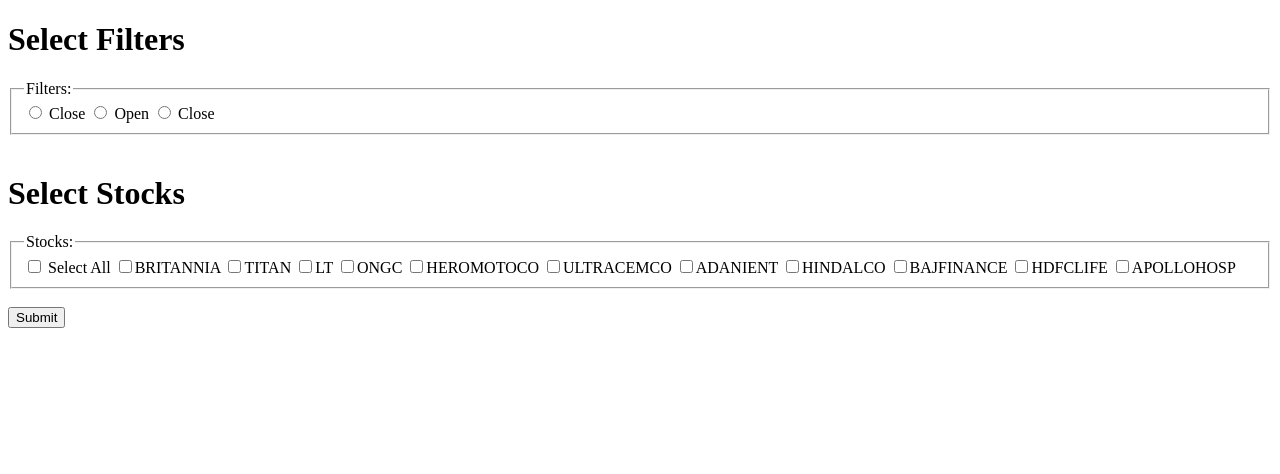
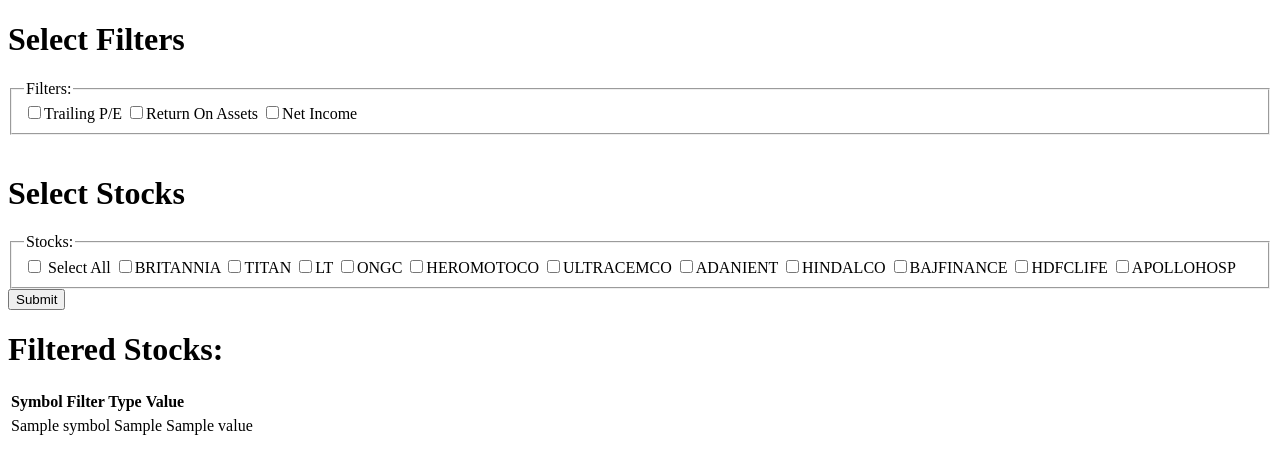
Before and after one commit to Meshram2004/COP290_Assignment1, a Flask app: template templates/Filters.html in a window 1280 px wide. Shown: the top 474 px of the page. Run offline with Flask 3, Linux system fonts and the light colour scheme; the template is opened without the code that fills it: most values are stand-ins (such as "Sample title", 1, 10 or a date in 2020); lists and menus that the app fills with data are empty.

Commit message:
3rd part new

```diff
--- a/app.py
+++ b/app.py
@@ -23,48 +23,24 @@
 
 def get_stock_value(stock_symbol, filter_type):
     try:
-        # Get historical data for the stock
-        stock_data = yf.download(stock_symbol, start='2024-01-01', end='2024-01-20')
+        stock_data = yf.Ticker(stock_symbol + ".NS")
+        if filter_type == 'filter1':
+            filtered_data = stock_data.info.get('trailingPE')
+            print("hifilter 1")
+        elif filter_type == 'filter2':
+            print("hifilter 2 before")
+            filtered_data = stock_data.info.get('returnOnAssets')
+            print("hifilter 2 after")
+        else:
+            filtered_data = stock_data.info.get('netIncome')
 
-        # Perform filtering based on filter_type
-        if filter_type == 'filter1':
-            # Your filtering logic for filter1 (e.g., use close prices)
-            filtered_data = stock_data['Close']
-        elif filter_type == 'filter2':
-            # Your filtering logic for filter2
-            # Replace this with your actual filtering logic based on the filter_type
-            filtered_data = stock_data['Open']
+        if filtered_data is not None:
+            return filtered_data
         else:
-            # Default to close prices if filter_type is unknown
-            filtered_data = stock_data['Close']
-
-        # Check if filtered_data is not empty
-        if not filtered_data.empty:
-            # Return the last value in the filtered data
-            last_value = filtered_data.iloc[-1]
-            return last_value
-        else:
-            # Handle the case when filtered_data is empty
             return None
     except Exception as e:
         print(f"Error fetching data for {stock_symbol}: {str(e)}")
-        # Return a default value or handle the error appropriately
         return None
-
-
-@app.route('/filter_stocks', methods=['POST'])
-def filter_stocks():
-    data = request.get_json()
-    print("hi")
-    filtered_stocks = []
-    print(data['stocks'])
-    for stock_symbol in data['stocks']:
-        stock_value = get_stock_value(stock_symbol, data['filters'][0])  # Assuming only one filter for simplicity
-        if stock_value > data['values'][0]:
-            filtered_stocks.append({"symbol": stock_symbol, "value": stock_value})
-
-    return jsonify(filtered_stocks)
-
 
 @app.route('/')
 def index():
@@ -113,8 +89,37 @@
     session.pop('username', None)
     return redirect(url_for('index'))
 
-@app.route('/Filters')
+@app.route('/Filters', methods=['GET', 'POST'])
 def Filters():
+    if request.method == 'POST':
+        filters = request.form.getlist('filter')
+        stocks = request.form.getlist('stock')
+        values = request.form.getlist('dynamicInput')
+        print(filters)
+        print(stocks)
+        print(values)
+        filtered_stocks = []
+
+        for stock_symbol in stocks:
+            stock_values = []
+            print("hi103")
+
+            for filter_type, filter_value in zip(filters, values):
+                filter_value = float(filter_value)
+                stock_value = get_stock_value(stock_symbol, filter_type)
+                print(stock_value)
+
+                if stock_value is not None and stock_value > filter_value:
+                    stock_values.append({"filter_type": filter_type, "value": stock_value})
+                    print(stock_values)
+
+                print("hi108")
+            if stock_values:
+                filtered_stocks.append({"symbol": stock_symbol, "values": stock_values})
+                print(filtered_stocks)
+
+        return render_template('Filters.html', filtered_stocks=filtered_stocks)
+
     return render_template('Filters.html')
 
 if __name__ == '__main__':
--- a/templates/Filters.html
+++ b/templates/Filters.html
@@ -3,8 +3,7 @@
 <head>
     <meta charset="UTF-8">
     <meta name="viewport" content="width=device-width, initial-scale=1.0">
-    <title>Options Page</title>
-    <script src="https://code.jquery.com/jquery-3.6.4.min.js"></script>
+    <title>Filters Page</title>
     <script>
         function updateInputBoxes() {
             var checkedFilters = document.querySelectorAll('input[name="filter"]:checked');
@@ -20,64 +19,10 @@
             }
         }
 
-        function filterStocks() {
-            var selectedFilters = document.querySelectorAll('input[name="filter"]:checked');
-            var selectedStocks = document.querySelectorAll('input[name="stock"]:checked');
-            var inputValues = document.getElementsByName('dynamicInput');
-
-            // Prepare data to send to Flask
-            var data = {
-                filters: [],
-                stocks: [],
-                values: []
-            };
-
-            selectedFilters.forEach(filter => {
-                data.filters.push(filter.value);
-            });
-
-            selectedStocks.forEach(stock => {
-                data.stocks.push(stock.value);
-            });
-
-            inputValues.forEach(input => {
-                data.values.push(parseFloat(input.value));
-            });
-
-            // Send data to Flask using AJAX
-            $.ajax({
-                type: 'POST',
-                url: '/filter_stocks',
-                contentType: 'application/json;charset=UTF-8',
-                data: JSON.stringify(data),
-                success: function(response) {
-                    // Handle the filtered stocks received from Flask
-                    console.log('Filtered Stocks:', response);
-
-                    // Update your UI with the filtered stocks
-                    var filteredStocksContainer = document.getElementById('filteredStocksContainer');
-                    filteredStocksContainer.innerHTML = ''; // Clear previous results
-
-                    if (response.length > 0) {
-                        // If there are filtered stocks, create a list and display them
-                        var ul = document.createElement('ul');
-
-                        response.forEach(function(stock) {
-                            var li = document.createElement('li');
-                            li.textContent = stock.symbol + ': ' + stock.value;
-                            ul.appendChild(li);
-                        });
-
-                        filteredStocksContainer.appendChild(ul);
-                    } else {
-                        // Display a message when there are no filtered stocks
-                        filteredStocksContainer.textContent = 'No stocks meet the criteria.';
-                    }
-                },
-
-                error: function(error) {
-                    console.error('Error:', error);
-                }
+        function toggleSelectAll(checkbox) {
+            var stocksCheckboxes = document.querySelectorAll('input[name="stock"]');
+            stocksCheckboxes.forEach(function (stockCheckbox) {
+                stockCheckbox.checked = checkbox.checked;
             });
         }
     </script>
@@ -87,12 +32,12 @@
     <h1>Select Filters</h1>
 
     <!-- Family 1: Filters -->
-    <form id="filterForm">
+    <form id="filterForm" method="post" action="{{ url_for('Filters') }}">
         <fieldset>
             <legend>Filters:</legend>
-            <label><input type="radio" name="filter" value="filter1" onchange="updateInputBoxes()"> Close</label>
-            <label><input type="radio" name="filter" value="filter2" onchange="updateInputBoxes()"> Open</label>
-            <label><input type="radio" name="filter" value="filter3" onchange="updateInputBoxes()"> Close</label>
+            <label><input type="checkbox" name="filter" value="filter1" onchange="updateInputBoxes()">Trailing P/E</label>
+            <label><input type="checkbox" name="filter" value="filter2" onchange="updateInputBoxes()">Return On Assets</label>
+            <label><input type="checkbox" name="filter" value="filter3" onchange="updateInputBoxes()">Net Income</label>
             <!-- Add more options as needed -->
         </fieldset>
 
@@ -107,28 +52,56 @@
         <fieldset>
             <legend>Stocks:</legend>
             <label><input type="checkbox" id="selectAllStocks" onchange="toggleSelectAll(this)"> Select All</label>
-            <label><input type="checkbox" name="stock" value="BRITANNIA.NS">BRITANNIA</label>
-            <label><input type="checkbox" name="stock" value="TITAN.NS">TITAN</label>
-            <label><input type="checkbox" name="stock" value="LT.NS">LT</label>
-            <label><input type="checkbox" name="stock" value="ONGC.NS">ONGC</label>
-            <label><input type="checkbox" name="stock" value="HEROMOTOCO.NS">HEROMOTOCO</label>
-            <label><input type="checkbox" name="stock" value="ULTRACEMCO.NS">ULTRACEMCO</label>
-            <label><input type="checkbox" name="stock" value="ADANIENT.NS">ADANIENT</label>
-            <label><input type="checkbox" name="stock" value="HINDALCO.NS">HINDALCO</label>
-            <label><input type="checkbox" name="stock" value="BAJFINANCE.NS">BAJFINANCE</label>
-            <label><input type="checkbox" name="stock" value="HDFCLIFE.NS">HDFCLIFE</label>
-            <label><input type="checkbox" name="stock" value="APOLLOHOSP.NS">APOLLOHOSP</label>
+            <label><input type="checkbox" name="stock" value="BRITANNIA">BRITANNIA</label>
+            <label><input type="checkbox" name="stock" value="TITAN">TITAN</label>
+            <label><input type="checkbox" name="stock" value="LT">LT</label>
+            <label><input type="checkbox" name="stock" value="ONGC">ONGC</label>
+            <label><input type="checkbox" name="stock" value="HEROMOTOCO">HEROMOTOCO</label>
+            <label><input type="checkbox" name="stock" value="ULTRACEMCO">ULTRACEMCO</label>
+            <label><input type="checkbox" name="stock" value="ADANIENT">ADANIENT</label>
+            <label><input type="checkbox" name="stock" value="HINDALCO">HINDALCO</label>
+            <label><input type="checkbox" name="stock" value="BAJFINANCE">BAJFINANCE</label>
+            <label><input type="checkbox" name="stock" value="HDFCLIFE">HDFCLIFE</label>
+            <label><input type="checkbox" name="stock" value="APOLLOHOSP">APOLLOHOSP</label>
             <!-- Add more options as needed -->
         </fieldset>
 
-        <br>
 
-        <input type="button" value="Submit" onclick="filterStocks()">
+
+        <input type="submit" value="Submit">
     </form>
 
-    <!-- Add this div in your HTML to display filtered stocks -->
-    <div id="filteredStocksContainer"></div>
+    <div>
+        {%if filtered_stocks%}
+            <h1>Filtered Stocks:</h1>
+            <table class="table">
+                <thead>
+                    <tr>
+                        <th>Symbol</th>
+                        <th>Filter Type</th>
+                        <th>Value</th>
+                    </tr>
+                </thead>
+                <tbody>
+                    <table>
+                        {% for stock in filtered_stocks %}
+                            <tr>
+                                <td>{{ stock['symbol'] }}</td>
+                                {% if stock['values'] %}
+                                    {% set first_item = stock['values'][0] %}
+                                    <td>{{ first_item['filter_type'] }}</td>
+                                    <td>{{ first_item['value'] }}</td>
+                                {% else %}
+                                    <td colspan="2">No values available</td>
+                                {% endif %}
+                            </tr>
+                        {% endfor %}
+                    </table>
 
+                </tbody>
+            </table>
+        {%endif%}
+    </div>
 
 </body>
 </html>
```
Also changed, not shown: templates/filtered_stocks.html (added, +48 -0 lines).
